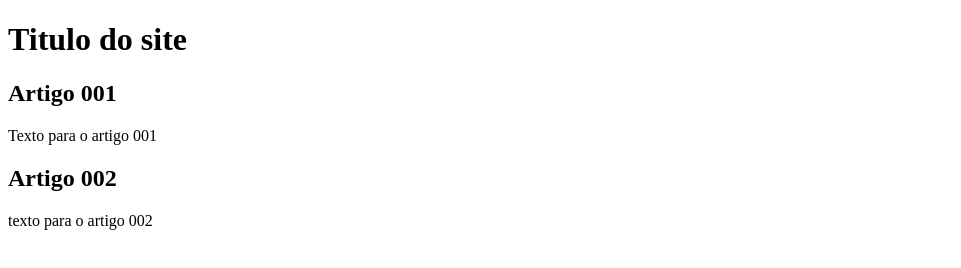
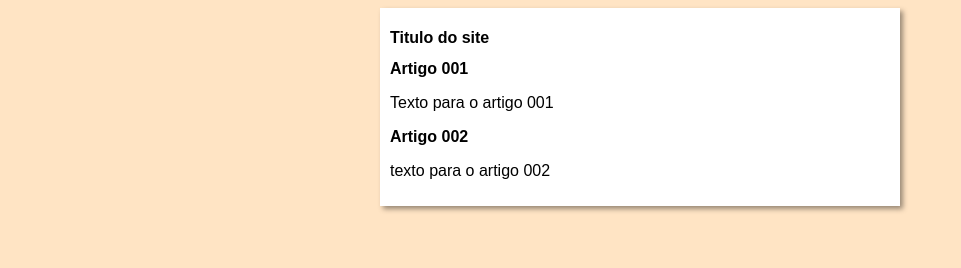
Before and after one commit to FlaviaMendesAlcantara/soPraTeste, a plain HTML site: page index.html in a window 1280 px wide. Shown: the whole page, without its empty margins (0-961 px from the left). Drawn offline with Linux system fonts and the light colour scheme.

Commit message:
inicio do design

```diff
--- /dev/null
+++ b/estilos/style.css
@@ -0,0 +1,16 @@
+*{
+    font-family: Arial, Helvetica, sans-serif;
+    font-size: 16px;
+}
+
+body{
+    background-color: bisque;
+}
+
+main{
+    background-color: white;
+    width: 500px;
+    margin: auto;
+    box-shadow: 3px 3px 5px rgba(0, 0, 0, 0.404);
+    padding: 10px;
+}
--- a/index.html
+++ b/index.html
@@ -5,6 +5,7 @@
     <meta http-equiv="X-UA-Compatible" content="IE=edge">
     <meta name="viewport" content="width=device-width, initial-scale=1.0">
     <title>Titulo do Site</title>
+    <link rel="stylesheet" href="estilos/style.css">
 </head>
 <body>
     <main>
```
